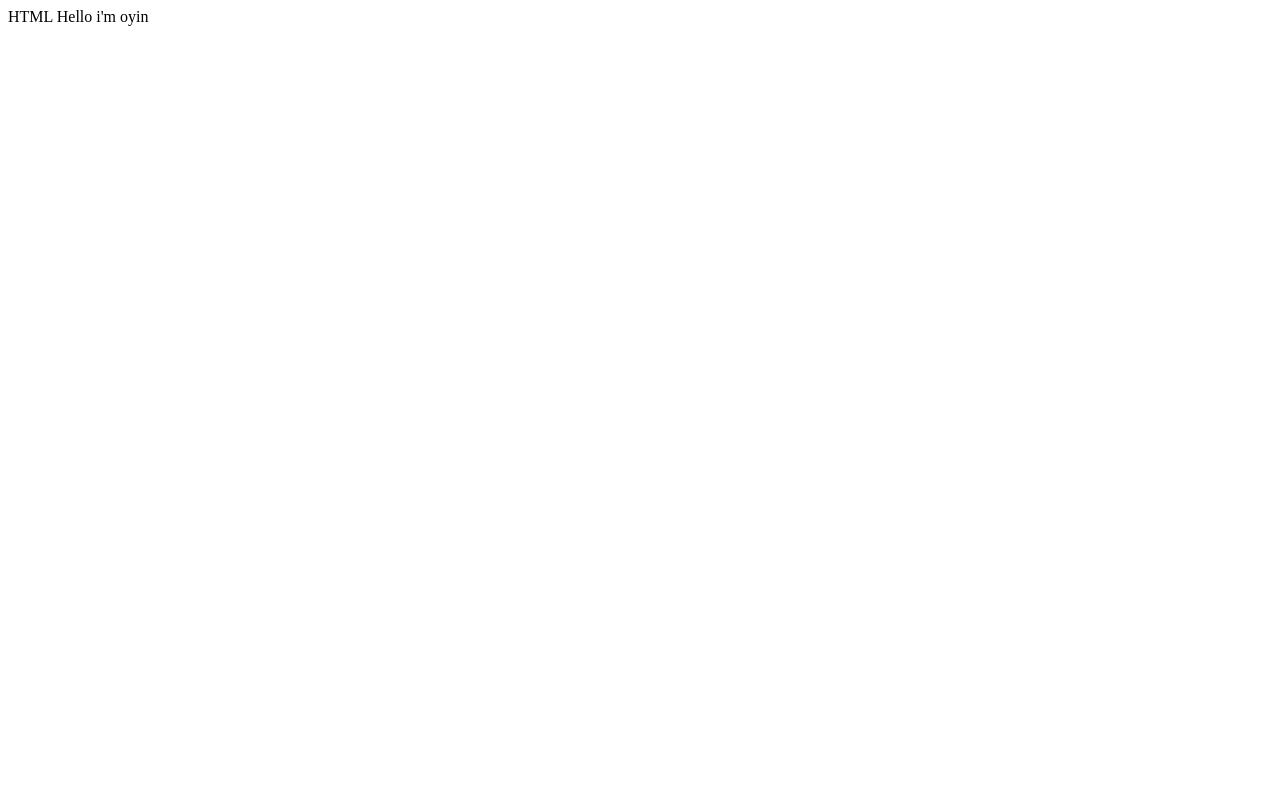
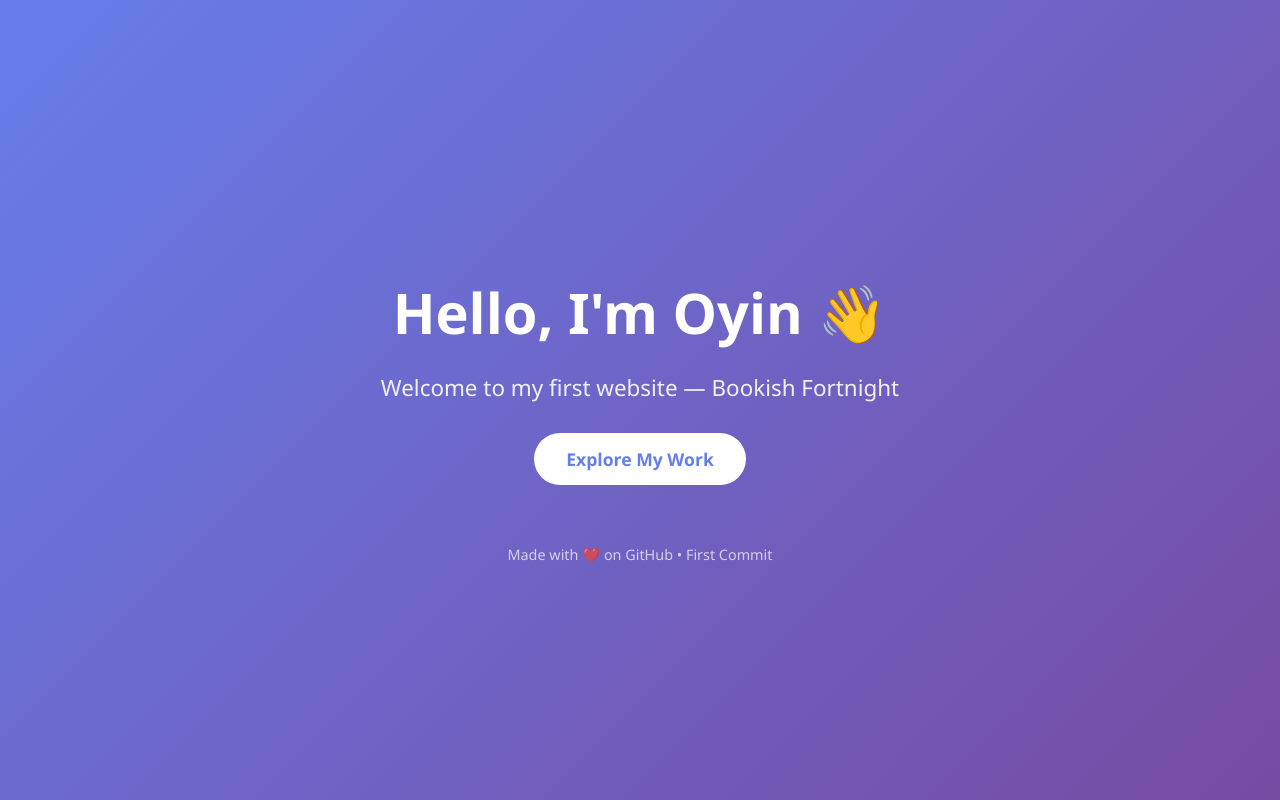
Before and after one commit to Hoyin6/bookish-fortnight, a plain HTML site: page Index.html in a window 1280 px wide. Drawn offline with Linux system fonts and the light colour scheme.

Commit message:
Improve Index.html 🌟

```diff
--- a/Index.html
+++ b/Index.html
@@ -1,2 +1,66 @@
-HTML
-Hello i'm oyin
+<!DOCTYPE html>
+<html lang="en">
+<head>
+    <meta charset="UTF-8">
+    <meta name="viewport" content="width=device-width, initial-scale=1.0">
+    <title>Oyin | Bookish Fortnight</title>
+    <style>
+        body {
+            font-family: 'Segoe UI', system-ui, sans-serif;
+            margin: 0;
+            padding: 0;
+            background: linear-gradient(135deg, #667eea 0%, #764ba2 100%);
+            color: white;
+            min-height: 100vh;
+            display: flex;
+            align-items: center;
+            justify-content: center;
+            text-align: center;
+        }
+        .container {
+            max-width: 800px;
+            padding: 40px 20px;
+        }
+        h1 {
+            font-size: 3.5rem;
+            margin-bottom: 10px;
+        }
+        p {
+            font-size: 1.4rem;
+            opacity: 0.9;
+            margin-bottom: 30px;
+        }
+        .btn {
+            display: inline-block;
+            padding: 14px 32px;
+            background: white;
+            color: #667eea;
+            text-decoration: none;
+            border-radius: 50px;
+            font-weight: bold;
+            font-size: 1.1rem;
+            transition: all 0.3s;
+        }
+        .btn:hover {
+            transform: translateY(-5px);
+            box-shadow: 0 10px 20px rgba(0,0,0,0.2);
+        }
+        footer {
+            margin-top: 60px;
+            opacity: 0.7;
+            font-size: 0.9rem;
+        }
+    </style>
+</head>
+<body>
+    <div class="container">
+        <h1>Hello, I'm Oyin 👋</h1>
+        <p>Welcome to my first website — Bookish Fortnight</p>
+        <a href="#" class="btn">Explore My Work</a>
+
+        <footer>
+            Made with ❤️ on GitHub • First Commit
+        </footer>
+    </div>
+</body>
+</html>
```
